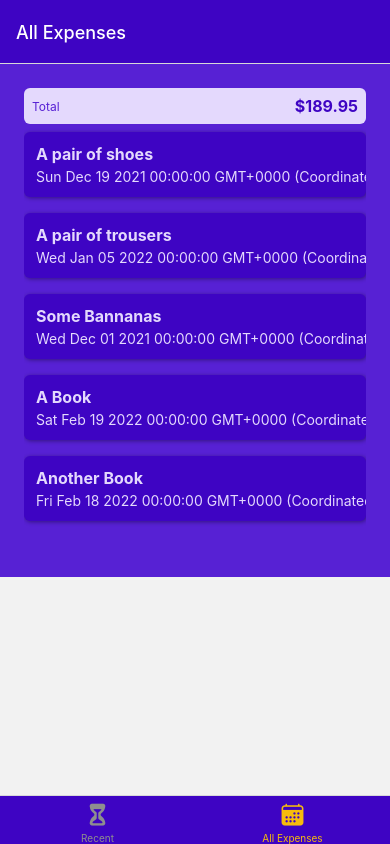
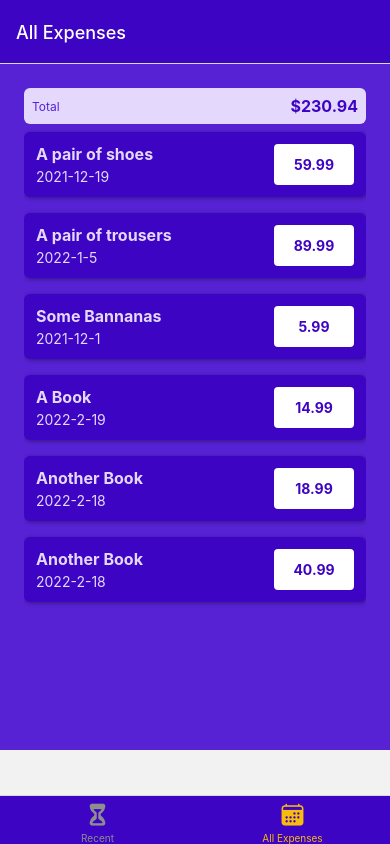
Before and after one commit to Matt658041/React-Native-Expense-Tracker, a React Native app: screen /AllExpenses in a window 390 px wide. Built offline with nearby package versions, Linux system fonts and the light colour scheme.

Commit message:
added date js

```diff
--- a/components/Expenses Output/ExpenseItem.js
+++ b/components/Expenses Output/ExpenseItem.js
@@ -2,6 +2,7 @@
 import React from 'react'
 import { GlobalStyles } from '../../constants/styles';
 import { Colors } from 'react-native/Libraries/NewAppScreen';
+import { getFormattedDate } from '../../util/date';
 
 export default function ExpenseItem({description, amount, date}) {
   return (
@@ -9,10 +10,10 @@
       <View style={styles.expenseItem}>
         <View>
           <Text style={[styles.textBase, styles.description]}>{description}</Text>
-          <Text style={styles.textBase}>{date.toString()}</Text>
+          <Text style={styles.textBase}>{getFormattedDate(date)}</Text>
         </View>
         <View  style={styles.amountContainer}>
-          <Text style={styles.amount}>{amount}</Text>
+          <Text style={styles.amount}>{amount.toFixed(2)}</Text>
         </View>
       </View>
     </Pressable>
@@ -46,7 +47,8 @@
         backgroundColor: 'white',
         justifyContent: 'center',
         alignItems: 'center',
-        borderRadius: 4
+        borderRadius: 4,
+        minWidth: 80
     },
     amount: {
         color: GlobalStyles.colors.primary500,
--- a/components/Expenses Output/ExpensesOutput.js
+++ b/components/Expenses Output/ExpensesOutput.js
@@ -35,6 +35,12 @@
     amount: 18.99,
     date: new Date("2022-02-18"),
   },
+  {
+    id: "e6",
+    description: "Another Book",
+    amount: 40.99,
+    date: new Date("2022-02-18"),
+  },
 ];
 
 export default function ExpensesOutput({ expenses, expensesPeriod }) {
@@ -50,7 +56,7 @@
   container: {
     paddingHorizontal: 24,
     paddingTop: 24,
-    paddingBottom: 48,
+    paddingBottom: 140,
     backgroundColor: GlobalStyles.colors.primary400,
 
   },
--- /dev/null
+++ b/util/date.js
@@ -0,0 +1,3 @@
+export function getFormattedDate(date) {
+    return `${date.getFullYear()}-${date.getMonth()  + 1}-${date.getDate()}`;
+}
```
